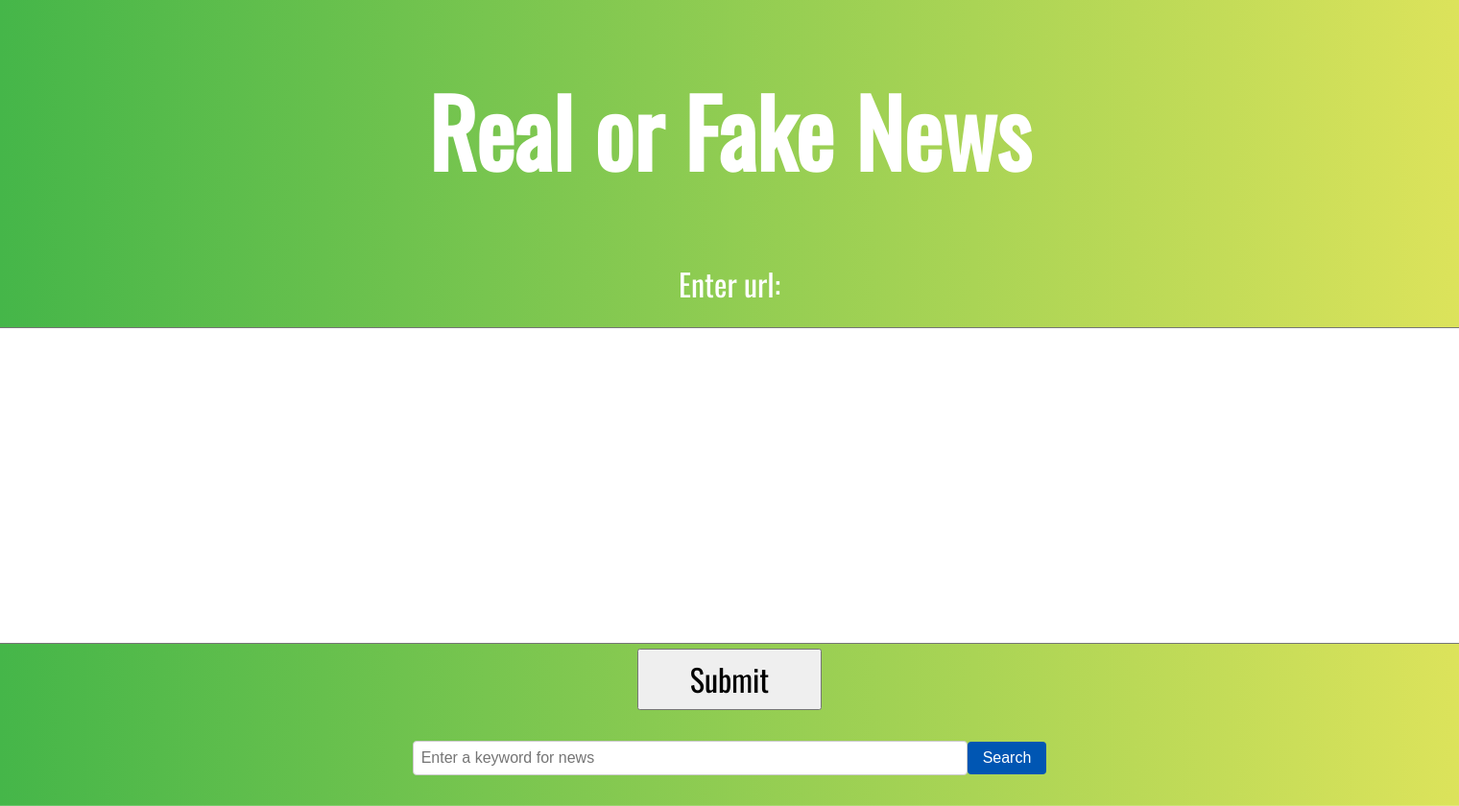
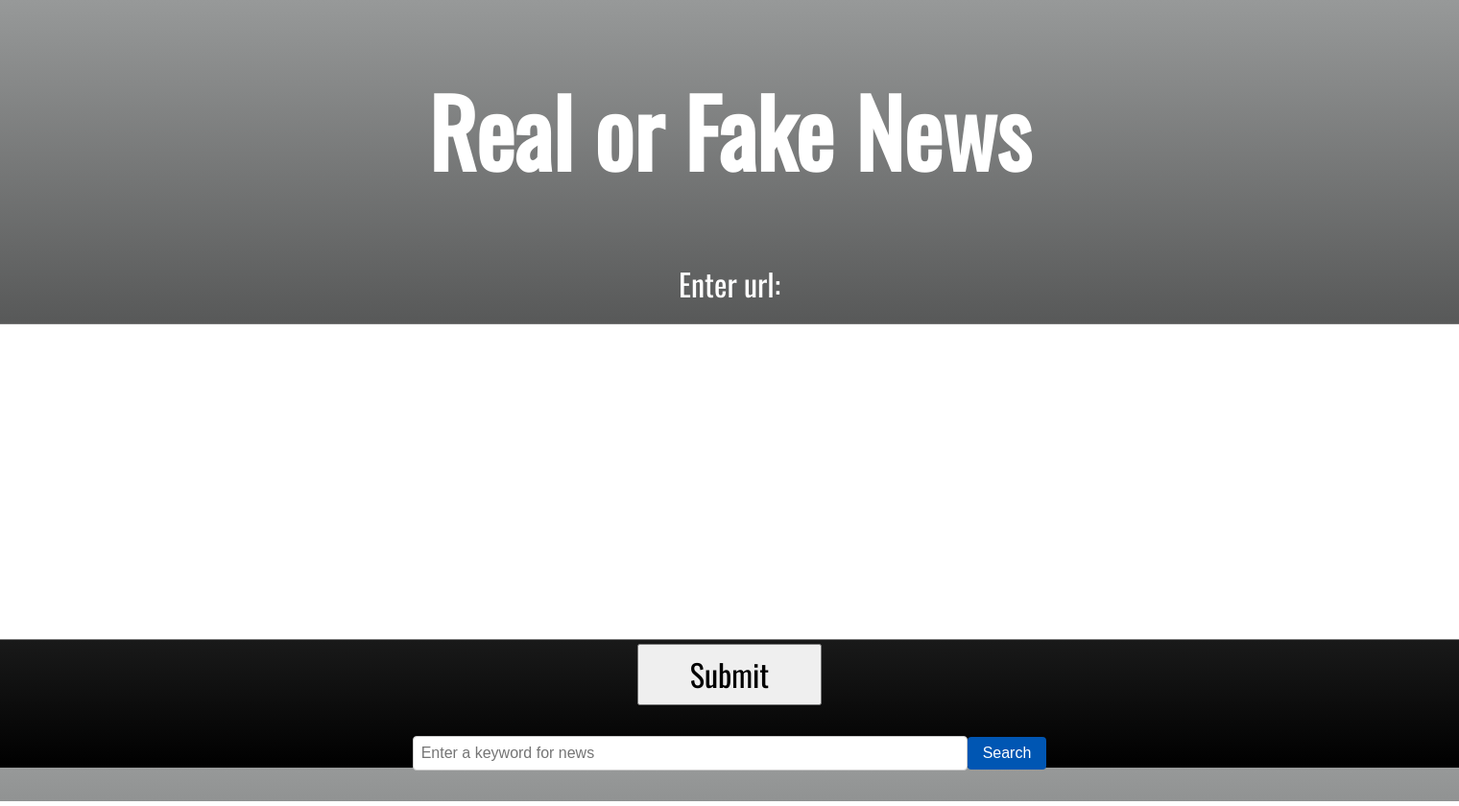
Before and after one commit to RhysIsDaBestForSure/fakenews, a Flask app: page / in a window 1520 px wide; the page is wider, and only the part inside the window is pictured. Shown: that part at 96% size. Run offline with Flask 3, Linux system fonts and the light colour scheme; parts of the project's set-up code (start-up, migrations or seed data) failed here and were passed over.

Commit message:
Update home.html

```diff
--- a/templates/home.html
+++ b/templates/home.html
@@ -5,17 +5,6 @@
     <link rel="stylesheet" href="{{ url_for('static', filename='css/main.css') }}">
     <style>
         /* Custom CSS */
-        body {
-            font-family: 'Segoe UI', Tahoma, Geneva, Verdana, sans-serif;
-            background: #DCE35B;  /* fallback for old browsers */
-            background: -webkit-linear-gradient(to right, #45B649, #DCE35B);  /* Chrome 10-25, Safari 5.1-6 */
-            background: linear-gradient(to right, #45B649, #DCE35B); /* W3C, IE 10+/ Edge, Firefox 16+, Chrome 26+, Opera 12+, Safari 7+ */
-            background-size: cover;
-            background-position: center;
-            background-repeat: no-repeat;
-            color: #333; /* Text color for readability */
-        }
-
         .header {
             background-color: #007BFF;
             color: #fff;
```
